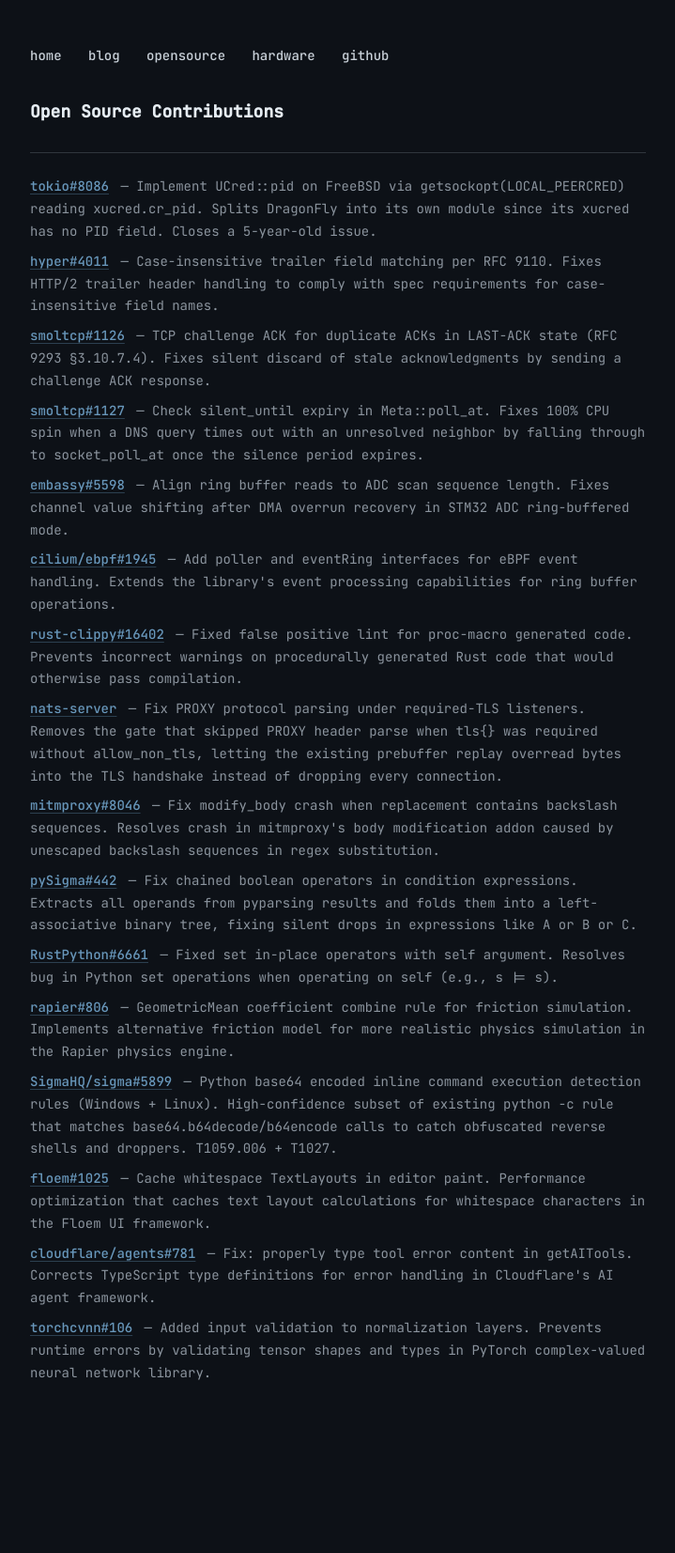
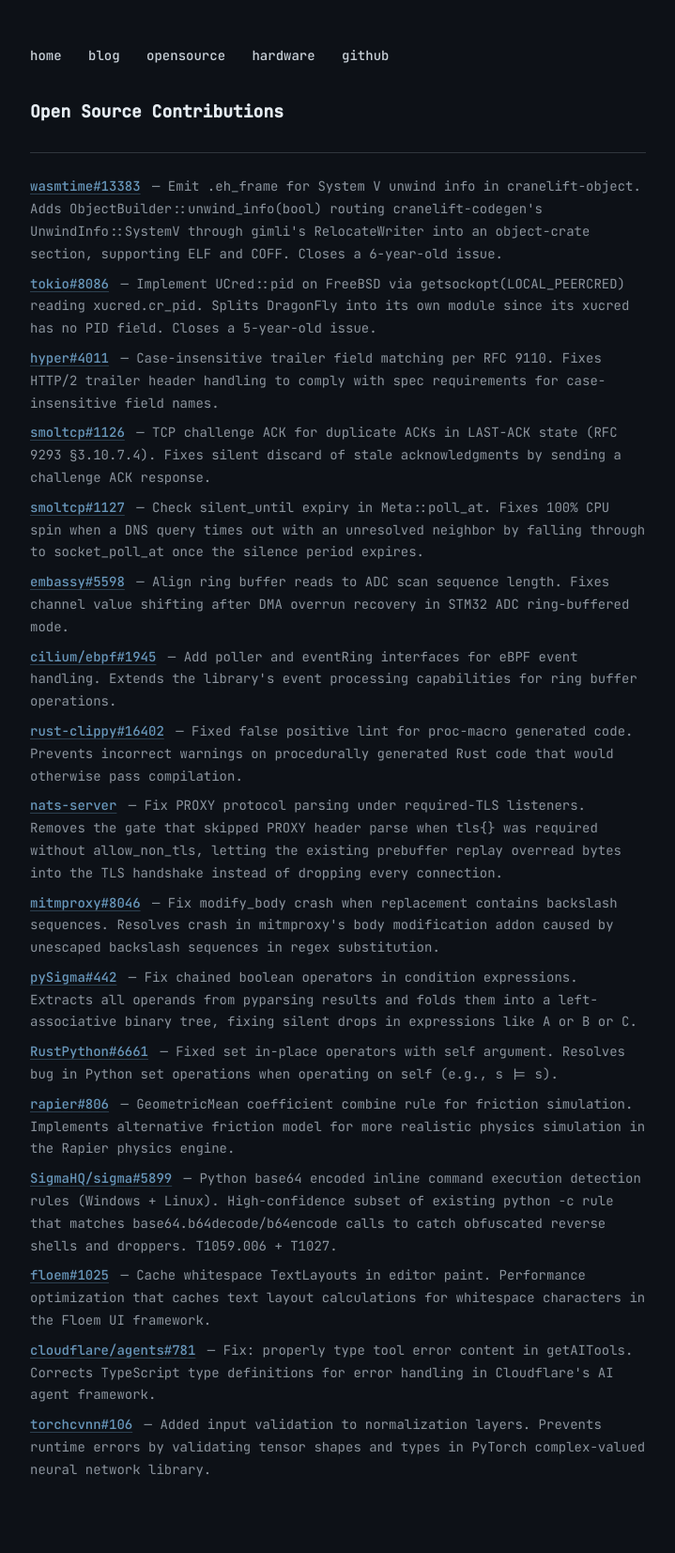
Before and after one commit to HueCodes/HueCodes.github.io, a Jekyll site: the page built from opensource.md, in a window 1280 px wide. Shown: the whole page at 94% size, without its empty margins (280-999 px from the left). Built offline with Jekyll 4.4.1, drawn with Linux system fonts in a browser that asks for light colours; before the commit the page ends 1549 px from its top, so only the background shows below that.

Commit message:
opensource: add wasmtime cranelift eh_frame entry at top

```diff
--- a/opensource.md
+++ b/opensource.md
@@ -18,6 +18,11 @@ title: open source
 <hr class="divider">
 
 <div class="section">
+  <div class="project">
+    <a href="https://github.com/bytecodealliance/wasmtime/pull/13383">wasmtime#13383</a>
+    <span>Emit .eh_frame for System V unwind info in cranelift-object. Adds ObjectBuilder::unwind_info(bool) routing cranelift-codegen's UnwindInfo::SystemV through gimli's RelocateWriter into an object-crate section, supporting ELF and COFF. Closes a 6-year-old issue.</span>
+  </div>
+
   <div class="project">
     <a href="https://github.com/tokio-rs/tokio/pull/8086">tokio#8086</a>
     <span>Implement UCred::pid on FreeBSD via getsockopt(LOCAL_PEERCRED) reading xucred.cr_pid. Splits DragonFly into its own module since its xucred has no PID field. Closes a 5-year-old issue.</span>
```
